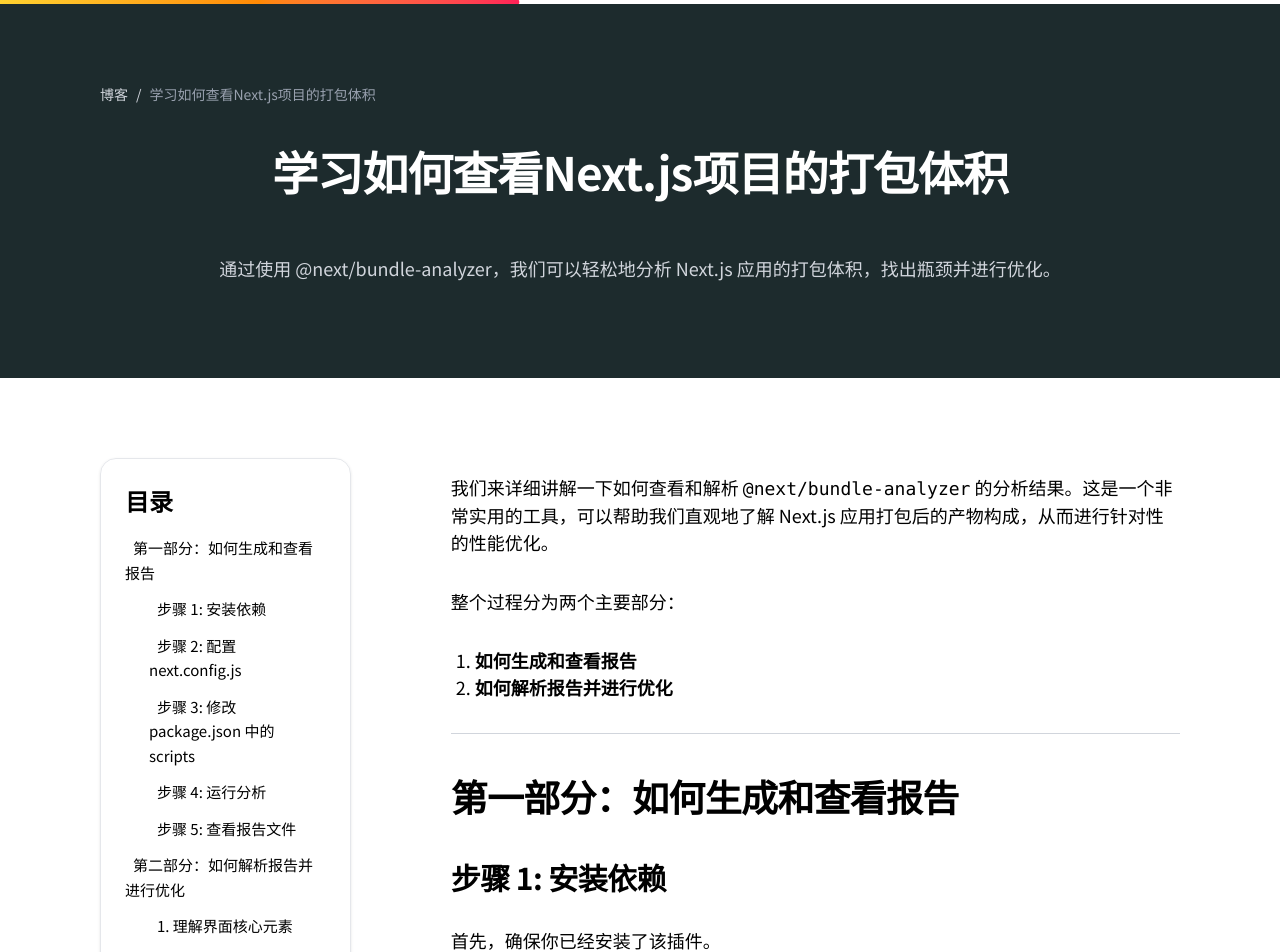
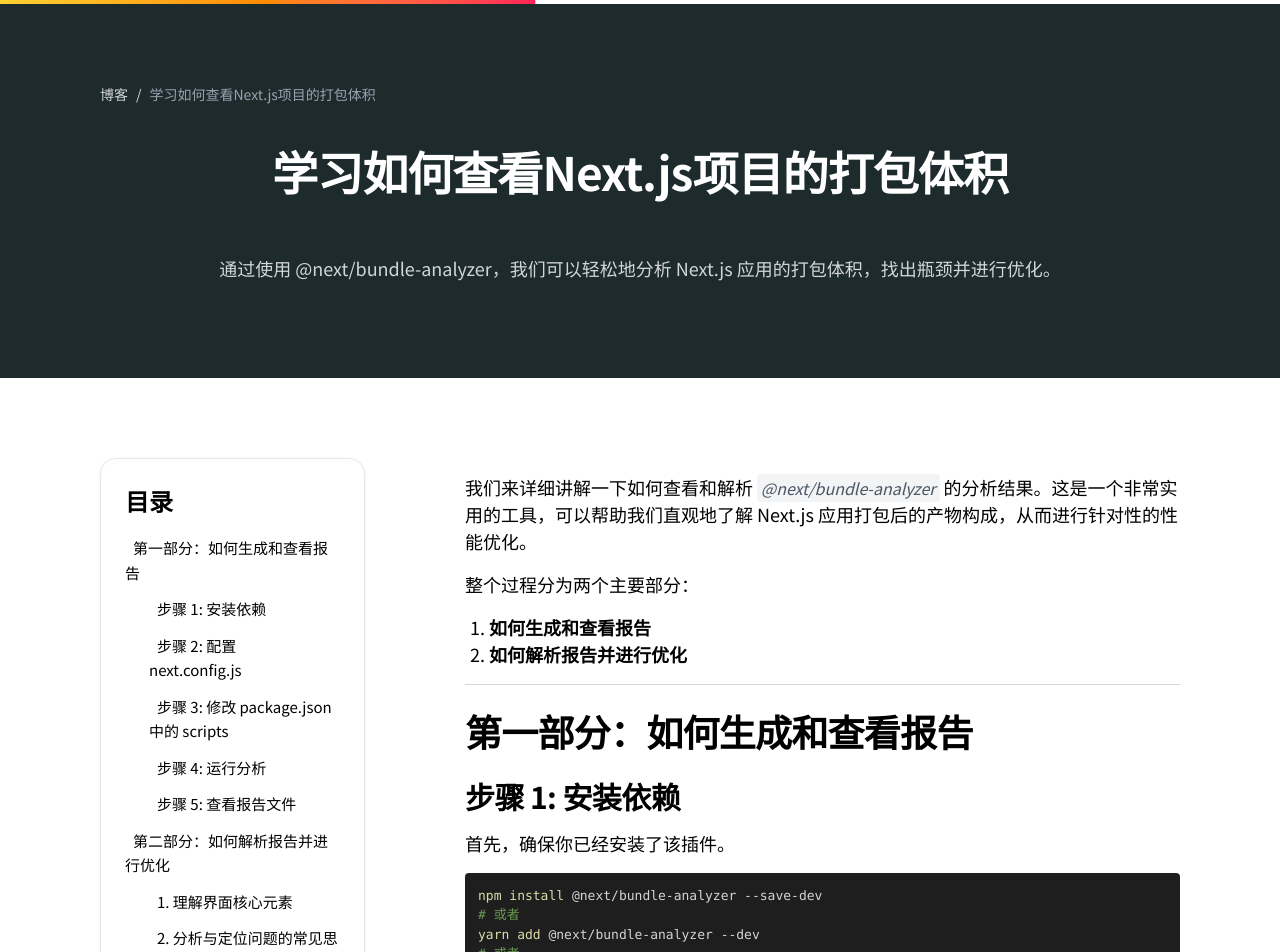
Before and after one commit to littlebearbug/mochineko, a Next.js app: page /learn-next-bundle-analyzer in a window 1280 px wide. Shown: the top 952 px of the page. Built offline with nearby package versions, Linux system fonts and the light colour scheme.

Commit message:
refactor: 更新博客内容

```diff
--- a/src/app/[slug]/sections/BlogContent/index.tsx
+++ b/src/app/[slug]/sections/BlogContent/index.tsx
@@ -130,7 +130,7 @@ const BlogContent = ({ content }: { content: string }) => {
             style={vscDarkPlus}
             customStyle={{ borderRadius: 4 }}
             language={lang}
-            PreTag="div"
+            PreTag="pre"
             {...rest}
           >
             {String(_children).replace(/\n$/, '')}
@@ -144,9 +144,9 @@ const BlogContent = ({ content }: { content: string }) => {
     code: (props) => {
       const { children, className, node: _node, ...rest } = props;
       return (
-        <code className={className} {...rest}>
+        <span className={`code ${className}`} {...rest}>
           {children}
-        </code>
+        </span>
       );
     },
 
@@ -170,8 +170,8 @@ const BlogContent = ({ content }: { content: string }) => {
   };
   return (
     <Section className="flex justify-center">
-      <div className="max-lg:max-w-[700px] w-full flex justify-center items-start gap-25">
-        <div className="col-span-3 rounded-2xl p-6 border border-gray-200 shadow-sm max-lg:hidden sticky top-[80px] dark:border-gray-700 dark:shadow-none dark:bg-gray-800">
+      <div className="max-lg:max-w-[700px] max-w-[1240px] w-full flex justify-center items-start gap-25">
+        <div className="col-span-3 rounded-2xl min-w-[265px] flex-1 p-6 border border-gray-200 shadow-sm max-lg:hidden sticky top-[80px] dark:border-gray-700 dark:shadow-none dark:bg-gray-800">
           <h2 className="text-[24px] font-bold mb-4">目录</h2>
           <ul>
             {headings.map((heading, index) => (
--- a/src/app/globals.css
+++ b/src/app/globals.css
@@ -4,7 +4,7 @@
 
 @layer utilities {
   .flex-center {
-    @apply flex items-center justify-center leading-[1.4];
+    @apply flex items-center justify-center;
   }
 
   .small-caps {
@@ -15,31 +15,31 @@
     @apply text-[18px] leading-[1.5] font-[400] tracking-[0] max-lg:text-[16px] dark:text-gray-100;
 
     h1 {
-      @apply text-[46px] font-[700] leading-[1.2] tracking-[-0.02em] py-6 max-lg:text-[37px];
+      @apply text-[46px] font-[700] leading-[1.2] tracking-[-0.02em] my-6 max-lg:text-[37px];
     }
 
     h2 {
-      @apply text-[37px] font-[700] leading-[1.2] tracking-[-0.02em] py-6 max-lg:text-[30px];
+      @apply text-[37px] font-[700] leading-[1.2] tracking-[-0.02em] my-6 max-lg:text-[30px];
     }
 
     h3 {
-      @apply text-[30px] font-[700] leading-[1.2] tracking-[-0.02em] py-4 max-lg:text-[24px];
+      @apply text-[30px] font-[700] leading-[1.2] tracking-[-0.02em] my-4 max-lg:text-[24px];
     }
 
     h4 {
-      @apply text-[24px] font-[700] leading-[1.2] tracking-[-0.02em] py-4 max-lg:text-[18px];
+      @apply text-[24px] font-[700] leading-[1.2] tracking-[-0.02em] my-4 max-lg:text-[18px];
     }
 
     p {
-      @apply py-4;
+      @apply my-4;
     }
 
     ul {
-      @apply list-disc py-4 pl-6 leading-[1.5];
+      @apply list-disc my-4 pl-6 leading-[1.5];
     }
 
     ol {
-      @apply list-decimal py-4 pl-6 leading-[1.5];
+      @apply list-decimal my-4 pl-6 leading-[1.5];
     }
 
     img {
@@ -60,6 +60,10 @@
     hr {
       @apply my-4 border-0 h-[1px] bg-gray-300 dark:bg-gray-700;
     }
+
+    .code {
+      @apply px-1 py-0.5 text-gray-600 italic text-[16px] max-lg:text-[14px] bg-gray-100 rounded;
+    }
   }
 }
 
```
Also changed, not shown: src/postsData/shit-network.md (+8 -4 lines).
